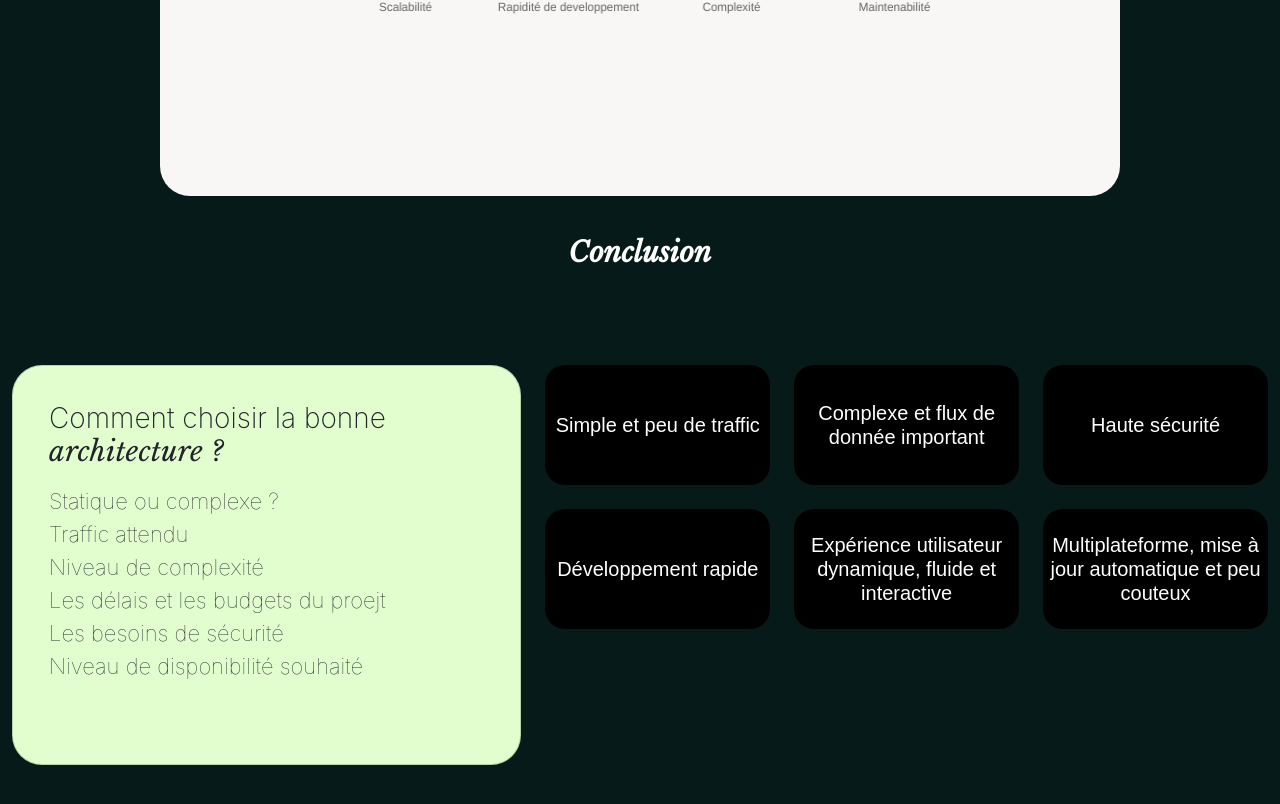
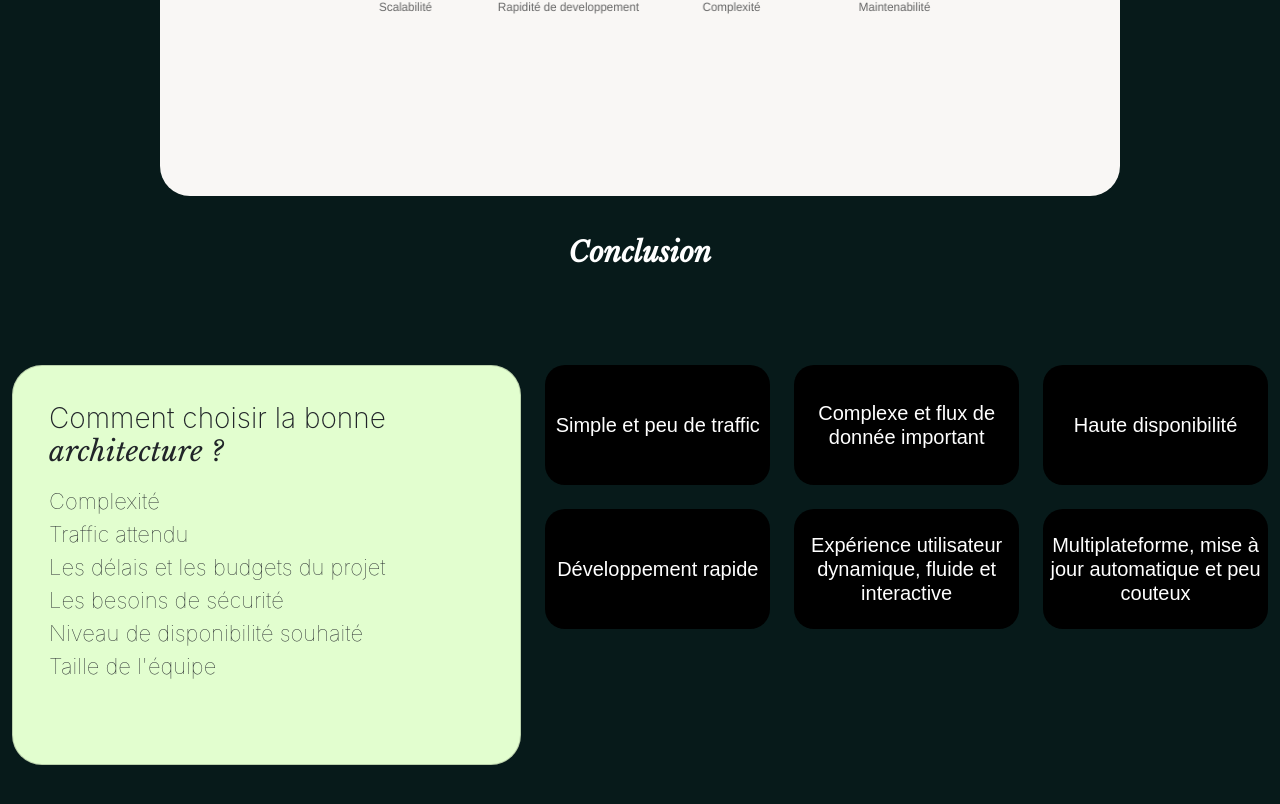
Before and after one commit to zitacheng/web-architecture, a React (Vite) app: page / in a window 1280 px wide. Shown: the part 5092-5896 px from the top of the page. Built offline with nearby package versions, Linux system fonts and the light colour scheme.

Commit message:
conlude flip

```diff
--- a/src/component/Conclude.jsx
+++ b/src/component/Conclude.jsx
@@ -27,12 +27,12 @@ export function Conclude() {
               <span className="fontChange"> architecture ?</span>
             </Card.Title>
             <Card.Text className="subBig mt-3">
-              Statique ou complexe ?<br />
+              Complexité<br />
               Traffic attendu <br />
-              Niveau de complexité <br />
-              Les délais et les budgets du proejt <br />
+              Les délais et les budgets du projet <br />
               Les besoins de sécurité <br />
               Niveau de disponibilité souhaité <br />
+              Taille de l'équipe <br />
             </Card.Text>
           </Card.Body>
         </Card>
@@ -46,7 +46,7 @@ export function Conclude() {
             {cardDisplay('Complexe et flux de donnée important', 'Microservices')}
           </Col>
           <Col md={4}>
-          {cardDisplay('Haute sécurité', 'Serverless')}
+          {cardDisplay('Haute disponibilité', 'Serverless')}
           </Col>
           <Col md={4}>
           {cardDisplay('Développement rapide', 'Monolitic')}
```
